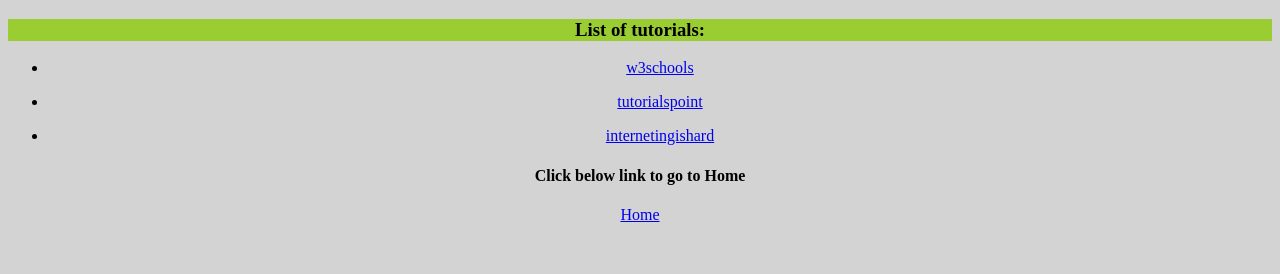
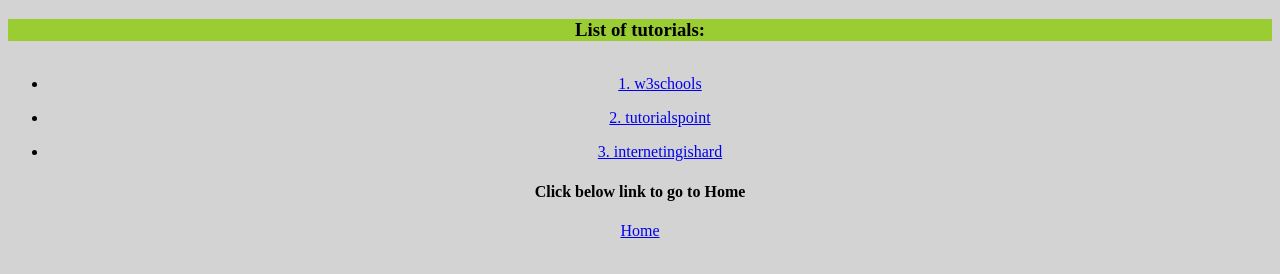
Before and after one commit to Sairaj-Tamboskar-Kilowott/Sairaj-Tamboskar-Kilowott.github.io, a plain HTML site: page tutorials.html in a window 1280 px wide. Drawn offline with Linux system fonts and the light colour scheme.

Commit message:
initial. commit

```diff
--- a/tutorials.html
+++ b/tutorials.html
@@ -12,22 +12,22 @@
     <h3>List of tutorials:</h3>
 </div>
     <div>
-<p >
+<p style="align-content: center;">
     <ul>
-       <li> <a href="https://www.w3schools.com/html/"> w3schools </a> </li>
+       <li> <a href="https://www.w3schools.com/html/">  1. w3schools </a> </li>
 </ul>
 
 </p>
 <p>
     <ul>
-       <li> <a href= "https://www.tutorialspoint.com/html/html_basic_tags.htm"> tutorialspoint </a> </li>
+       <li> <a href= "https://www.tutorialspoint.com/html/html_basic_tags.htm">2. tutorialspoint </a> </li>
 
 </ul>
 
 </p>
 <p>
     <ul>
-       <li>  <a href= "https://www.internetingishard.com/html-and-css/"> internetingishard </a></li>
+       <li>  <a href= "https://www.internetingishard.com/html-and-css/"> 3. internetingishard </a></li>
 
 </ul>
 </div>
```
